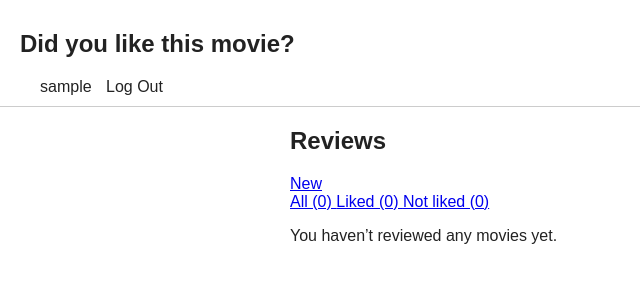
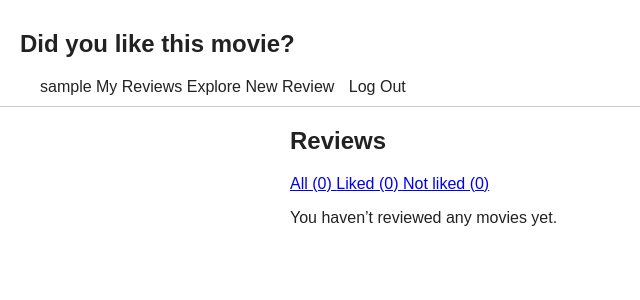
Before and after one commit to sangsami/did-you-like-this-movie, a Flask app: page / in a window 1280 px wide. Shown: the top 300 px of the page, without its empty margins (0-640 px from the left). Run offline with Flask 3, Linux system fonts and the light colour scheme; the visitor is signed in with stand-in values (Sample User, id 1); data comes from the database, SQL or seed files in the repository; data that the repository does not hold is empty.

Commit message:
feat: add feed page to see other reviews, add functionality to like and dislike other reviews

```diff
--- a/app/movies/queries.py
+++ b/app/movies/queries.py
@@ -96,3 +96,58 @@ def search_movies(q):
         'SELECT id, title FROM movies WHERE title LIKE ? LIMIT 10',
         (f'%{q}%',)
     ).fetchall()
+
+
+def set_reaction(user_id, review_id, value):
+    db = get_db()
+    db.execute("""
+        INSERT INTO review_reactions (user_id, review_id, value)
+        VALUES (?, ?, ?)
+        ON CONFLICT(user_id, review_id)
+        DO UPDATE SET value=excluded.value
+    """, (user_id, review_id, value))
+    db.commit()
+
+
+def get_reaction_counts(review_id):
+    db = get_db()
+    return db.execute("""
+        SELECT
+            SUM(CASE WHEN value = 1 THEN 1 ELSE 0 END) AS likes,
+            SUM(CASE WHEN value = -1 THEN 1 ELSE 0 END) AS dislikes
+        FROM review_reactions
+        WHERE review_id = ?
+    """, (review_id,)).fetchone()
+
+
+def get_user_reaction(user_id, review_id):
+    db = get_db()
+    row = db.execute("""
+        SELECT value
+        FROM review_reactions
+        WHERE user_id=? AND review_id=?
+    """, (user_id, review_id)).fetchone()
+
+    return row["value"] if row else None
+
+
+def get_all_reviews_except_user(user_id):
+    db = get_db()
+    return db.execute("""
+        SELECT
+            r.id, r.body, r.liked, r.recommend,
+            r.author_id, m.title, u.username,
+
+            COALESCE(SUM(CASE WHEN rr.value = 1 THEN 1 END), 0) AS likes_count,
+            COALESCE(SUM(CASE WHEN rr.value = -1 THEN 1 END), 0) AS dislikes_count
+
+        FROM reviews r
+        JOIN movies m ON r.movie_id = m.id
+        JOIN users u ON r.author_id = u.id
+        LEFT JOIN review_reactions rr ON rr.review_id = r.id
+
+        WHERE r.author_id != ?
+
+        GROUP BY r.id
+        ORDER BY r.created DESC
+    """, (user_id,)).fetchall()
--- a/app/movies/routes.py
+++ b/app/movies/routes.py
@@ -131,3 +131,33 @@ def search():
     movies = queries.search_movies(q)
 
     return {"movies": [dict(m) for m in movies]}
+
+
+@bp.route('/feed')
+@login_required
+def feed():
+    reviews = queries.get_all_reviews_except_user(g.user['id'])
+
+    liked_map = {
+        r['id']: queries.get_user_reaction(g.user['id'], r['id'])
+        for r in reviews
+    }
+
+    return render_template(
+        'movies/feed.html',
+        reviews=reviews,
+        liked_map=liked_map
+    )
+
+@bp.route('/<int:review_id>/like', methods=['POST'])
+@login_required
+def like(review_id):
+    queries.set_reaction(g.user['id'], review_id, 1)
+    return redirect(url_for('movies.feed'))
+
+
+@bp.route('/<int:review_id>/dislike', methods=['POST'])
+@login_required
+def dislike(review_id):
+    queries.set_reaction(g.user['id'], review_id, -1)
+    return redirect(url_for('movies.feed'))
--- a/app/templates/base.html
+++ b/app/templates/base.html
@@ -9,6 +9,16 @@
   <ul>
     {% if g.user %}
       <li><span>{{ g.user['username'] }}</span>
+      <a href="{{ url_for('movies.index') }}"
+        class="{% if request.endpoint == 'movies.index' %}active{% endif %}">
+        My Reviews
+      </a>
+
+      <a href="{{ url_for('movies.feed') }}"
+        class="{% if request.endpoint == 'movies.feed' %}active{% endif %}">
+        Explore
+      </a>
+      <a href="{{ url_for('movies.create') }}">New Review</a>
       <li><a href="{{ url_for('auth.logout') }}">Log Out</a>
     {% else %}
       <li><a href="{{ url_for('auth.register') }}">Register</a>
--- a/app/templates/movies/index.html
+++ b/app/templates/movies/index.html
@@ -2,16 +2,13 @@
 
 {% block header %}
   <h1>{% block title %}Reviews{% endblock %}</h1>
-  {% if g.user %}
-    <a class="action" href="{{ url_for('movies.create') }}">New</a>
-  {% endif %}
 {% endblock %}
 
 {% block content %}
 
-  <div>
+  <div class="review-controls">
 
-    <div>
+    <div class="filters">
       <a href="{{ url_for('movies.index', filter='all') }}"
         class="{{ 'active' if active_filter == 'all' else '' }}">
         All ({{ stats.total }})
@@ -31,11 +28,11 @@
   </div>
 
   {% for review in reviews %}
-    <article>
+    <article class="card">
 
       <h2>{{ review['title'] }}</h2>
 
-      <div>
+      <div class="meta">
         <span>
           Liked:
           {% if review.liked is none %}
@@ -59,11 +56,11 @@
         </span>
       </div>
 
-      <p >
+      <p class="review-body">
         {{ review['body'] }}
       </p>
 
-      <div>
+      <div class="actions">
         <a href="{{ url_for('movies.update', review_id=review['id']) }}">Edit</a>
 
         {% if g.user and review['author_id'] == g.user['id'] %}
```
Also changed, not shown: app/templates/movies/feed.html (added, +65 -0 lines).
